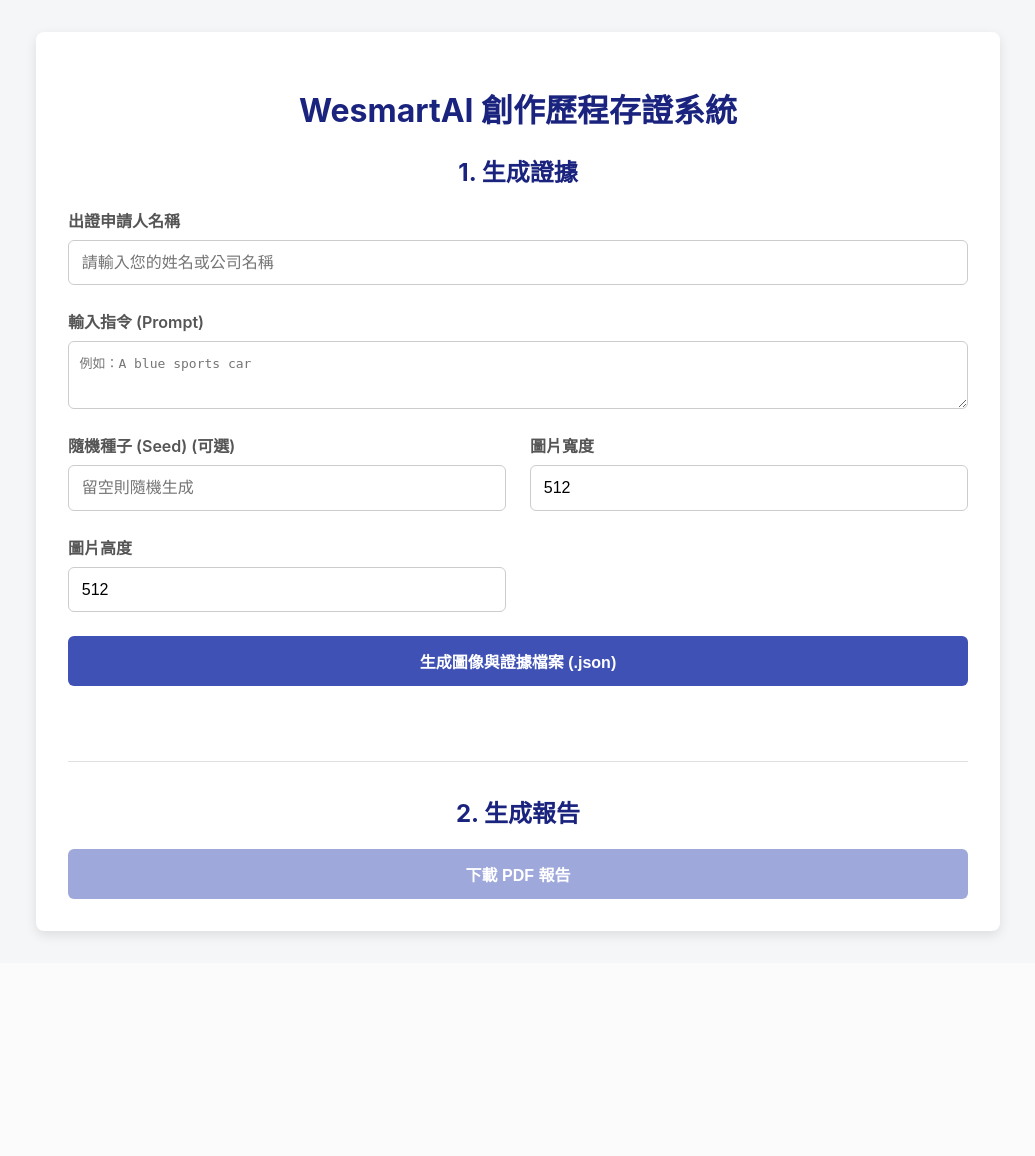
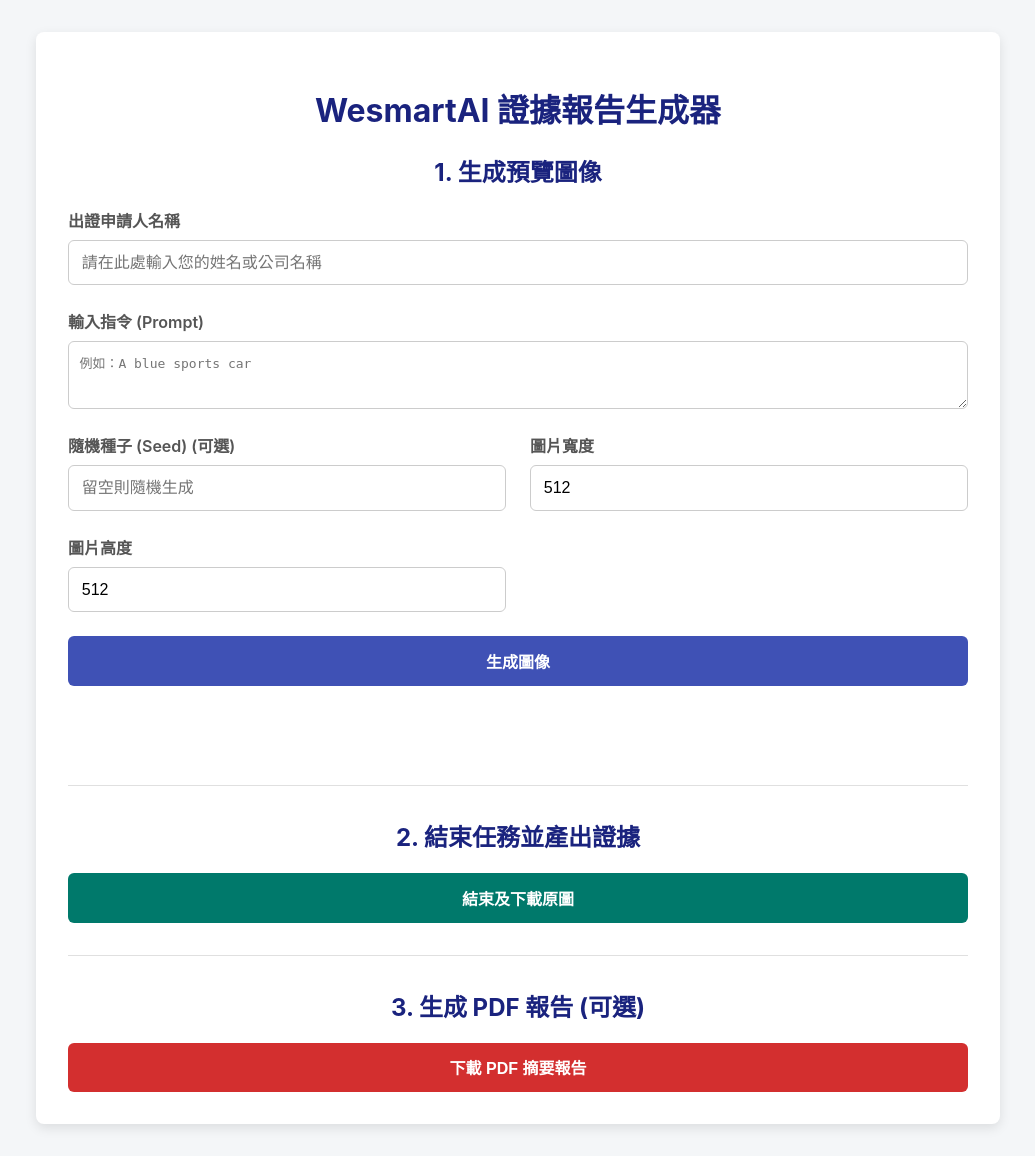
Before and after one commit to weshuangimpact/wesmartai-demo-20251008, a Flask app: page / in a window 1280 px wide. Shown: the whole page, without its empty margins (122-1157 px from the left). Before the commit the page ends 939 px from the top, so only its background shows below. Run offline with Flask 3, Linux system fonts and the light colour scheme.

Commit message:
Update index.html

```diff
--- a/templates/index.html
+++ b/templates/index.html
@@ -3,7 +3,7 @@
 <head>
     <meta charset="UTF-8">
     <meta name="viewport" content="width=device-width, initial-scale=1.0">
-    <title>WesmartAI 創作歷程存證系統</title>
+    <title>WesmartAI 證據報告生成器</title>
     <style>
         body { font-family: -apple-system, BlinkMacSystemFont, "Segoe UI", Roboto, "Helvetica Neue", Arial, sans-serif; margin: 0; padding: 2em; background-color: #f4f6f8; color: #333; }
         .container { max-width: 900px; margin: auto; background: #fff; padding: 2em; border-radius: 8px; box-shadow: 0 4px 12px rgba(0,0,0,0.1); }
@@ -13,11 +13,17 @@
         .full-width { grid-column: 1 / -1; }
         label { font-weight: 600; margin-bottom: 0.5em; color: #555; }
         input, textarea, button { font-size: 1em; padding: 0.8em; border-radius: 6px; border: 1px solid #ccc; }
-        button { background-color: #3f51b5; color: white; border: none; cursor: pointer; font-weight: bold; }
+        button { background-color: #3f51b5; color: white; border: none; cursor: pointer; font-weight: bold; transition: background-color 0.2s ease; }
         button:hover { background-color: #303f9f; }
         button:disabled { background-color: #9fa8da; cursor: not-allowed; }
-        #result-area { text-align: center; margin-top: 1.5em; }
-        #result-area img { max-width: 50%; height: auto; border-radius: 8px; border: 1px solid #ddd; }
+        #end-btn { background-color: #00796b; }
+        #end-btn:hover { background-color: #004d40; }
+        #report-btn { background-color: #d32f2f; }
+        #report-btn:hover { background-color: #b71c1c; }
+        #results-grid { display: grid; grid-template-columns: repeat(auto-fill, minmax(220px, 1fr)); gap: 1.5em; margin-top: 1.5em; }
+        .result-card { border: 1px solid #e0e0e0; border-radius: 8px; overflow: hidden; text-align: center; box-shadow: 0 2px 6px rgba(0,0,0,0.05); }
+        .result-card img { max-width: 100%; height: auto; display: block; }
+        .result-card p { padding: 1em; margin: 0; background: #fafafa; font-size: 0.9em; }
         .spinner { margin: 2em auto; width: 40px; height: 40px; border: 4px solid #f3f3f3; border-top: 4px solid #3f51b5; border-radius: 50%; animation: spin 1s linear infinite; display: none; }
         @keyframes spin { 0% { transform: rotate(0deg); } 100% { transform: rotate(360deg); } }
         #status { text-align: center; margin-top: 1em; font-weight: 500; min-height: 1.2em; }
@@ -26,19 +32,18 @@
 </head>
 <body>
     <div class="container">
-        <h1>WesmartAI 創作歷程存證系統</h1>
+        <h1>WesmartAI 證據報告生成器</h1>
 
-        <h2>1. 生成證據</h2>
+        <h2>1. 生成預覽圖像</h2>
         <div class="form-grid">
             <div class="form-group full-width">
                 <label for="applicant_name">出證申請人名稱</label>
-                <input type="text" id="applicant_name" placeholder="請輸入您的姓名或公司名稱">
+                <input type="text" id="applicant_name" placeholder="請在此處輸入您的姓名或公司名稱">
             </div>
             <div class="form-group full-width">
                 <label for="prompt">輸入指令 (Prompt)</label>
                 <textarea id="prompt" placeholder="例如：A blue sports car" rows="3"></textarea>
             </div>
-
             <div class="form-group">
                 <label for="seed">隨機種子 (Seed) (可選)</label>
                 <input type="text" id="seed" placeholder="留空則隨機生成">
@@ -52,28 +57,36 @@
                 <input type="number" id="height" value="512">
             </div>
             <div class="form-group full-width">
-                <button id="generate-btn">生成圖像與證據檔案 (.json)</button>
+                <button id="generate-btn">生成圖像</button>
             </div>
         </div>
 
         <div id="spinner" class="spinner"></div>
         <div id="status"></div>
-        <div id="result-area"></div>
+        <div id="results-grid"></div>
 
         <hr>
 
-        <h2>2. 生成報告</h2>
+        <h2>2. 結束任務並產出證據</h2>
         <div class="form-group full-width">
-             <button id="finalize-btn" disabled>下載 PDF 報告</button>
+             <button id="end-btn" disabled>結束及下載原圖</button>
+        </div>
+
+        <hr>
+
+        <h2>3. 生成 PDF 報告 (可選)</h2>
+        <div class="form-group full-width">
+             <button id="report-btn" disabled>下載 PDF 摘要報告</button>
         </div>
     </div>
 
     <script>
         const generateBtn = document.getElementById('generate-btn');
-        const finalizeBtn = document.getElementById('finalize-btn');
+        const endBtn = document.getElementById('end-btn');
+        const reportBtn = document.getElementById('report-btn');
         const spinner = document.getElementById('spinner');
         const statusEl = document.getElementById('status');
-        const resultArea = document.getElementById('result-area');
+        const resultsGrid = document.getElementById('results-grid');
 
         function downloadFile(url) {
             const a = document.createElement('a');
@@ -84,29 +97,28 @@
             document.body.removeChild(a);
         }
 
+        // --- 步驟 1: 生成預覽 ---
         generateBtn.addEventListener('click', async () => {
             const applicantName = document.getElementById('applicant_name').value;
-            const prompt = document.getElementById('prompt').value;
-            if (!applicantName || !prompt) {
-                alert('申請人名稱 與 Prompt 皆為必填項！');
+            if (!applicantName) {
+                alert('請先填寫 申請人名稱！');
                 return;
             }
 
-            // ===== 修改開始: 讀取 Seed 與尺寸 =====
             const payload = {
-                applicant_name: applicantName,
-                prompt: prompt,
+                prompt: document.getElementById('prompt').value,
                 seed: document.getElementById('seed').value,
                 width: document.getElementById('width').value,
                 height: document.getElementById('height').value,
             };
-            // ===== 修改結束 =====
+            if (!payload.prompt) {
+                alert('請填寫 Prompt！');
+                return;
+            }
 
             spinner.style.display = 'block';
-            statusEl.textContent = '正在生成圖像與證據正本...';
+            statusEl.textContent = '正在生成預覽圖...';
             generateBtn.disabled = true;
-            finalizeBtn.disabled = true;
-            resultArea.innerHTML = '';
 
             try {
                 const response = await fetch('/generate', {
@@ -117,13 +129,14 @@
                 const result = await response.json();
 
                 if (response.ok) {
-                    statusEl.textContent = '✅ 生成成功！已自動觸發原圖與 JSON 證據檔案下載。';
-                    resultArea.innerHTML = `<img src="${result.preview_image_url}" alt="Generated Image">`;
-                    downloadFile(result.image_url);
-                    downloadFile(result.json_url);
-                    finalizeBtn.disabled = false;
+                    statusEl.textContent = `✅ 版本 ${result.version} 預覽圖生成成功。`;
+                    const card = document.createElement('div');
+                    card.className = 'result-card';
+                    card.innerHTML = `<img src="${result.preview_url}" alt="Preview ${result.version}"><p>版本 ${result.version}</p>`;
+                    resultsGrid.appendChild(card);
+                    endBtn.disabled = false;
                 } else {
-                    throw new Error(result.error || '未知錯誤');
+                    throw new Error(result.error || '預覽圖生成失敗');
                 }
             } catch (error) {
                 statusEl.textContent = `❌ 錯誤: ${error.message}`;
@@ -133,30 +146,67 @@
             }
         });
 
-        finalizeBtn.addEventListener('click', async () => {
+        // --- 步驟 2: 結束並下載證據 ---
+        endBtn.addEventListener('click', async () => {
+            const applicantName = document.getElementById('applicant_name').value;
+             if (!applicantName) {
+                alert('請確認 申請人名稱 已填寫！');
+                return;
+            }
+
             spinner.style.display = 'block';
-            statusEl.textContent = '正在製作 PDF 報告...';
-            finalizeBtn.disabled = true;
+            statusEl.textContent = '正在結束任務並封裝所有證據...';
+            endBtn.disabled = true;
+            generateBtn.disabled = true;
 
             try {
-                const response = await fetch('/finalize', {
+                const response = await fetch('/finalize_session', {
                     method: 'POST',
                     headers: { 'Content-Type': 'application/json' },
-                    body: JSON.stringify({}),
+                    body: JSON.stringify({ applicant_name: applicantName }),
                 });
                 const result = await response.json();
 
                 if (response.ok) {
-                    statusEl.textContent = '報告製作完成！即將開始下載...';
+                    statusEl.textContent = '✅ 證據已產出！將自動下載所有原圖...';
+                    result.image_urls.forEach(url => downloadFile(url));
+                    reportBtn.disabled = false;
+                } else {
+                    throw new Error(result.error || '結束任務失敗');
+                }
+            } catch (error) {
+                statusEl.textContent = `❌ 錯誤: ${error.message}`;
+                endBtn.disabled = false;
+                generateBtn.disabled = false;
+            } finally {
+                spinner.style.display = 'none';
+            }
+        });
+
+        // --- 步驟 3: 下載 PDF 報告 ---
+        reportBtn.addEventListener('click', async () => {
+            spinner.style.display = 'block';
+            statusEl.textContent = '正在生成 PDF 報告...';
+            reportBtn.disabled = true;
+
+            try {
+                const response = await fetch('/create_report', {
+                    method: 'POST',
+                    headers: { 'Content-Type': 'application/json' },
+                });
+                const result = await response.json();
+
+                if (response.ok) {
+                    statusEl.textContent = 'PDF 報告生成完畢，即將下載。';
                     downloadFile(result.report_url);
                 } else {
-                    throw new Error(result.error || '未知錯誤');
+                    throw new Error(result.error || '報告生成失敗');
                 }
             } catch (error) {
                 statusEl.textContent = `❌ 錯誤: ${error.message}`;
             } finally {
                 spinner.style.display = 'none';
-                finalizeBtn.disabled = false;
+                reportBtn.disabled = false;
             }
         });
     </script>
```
